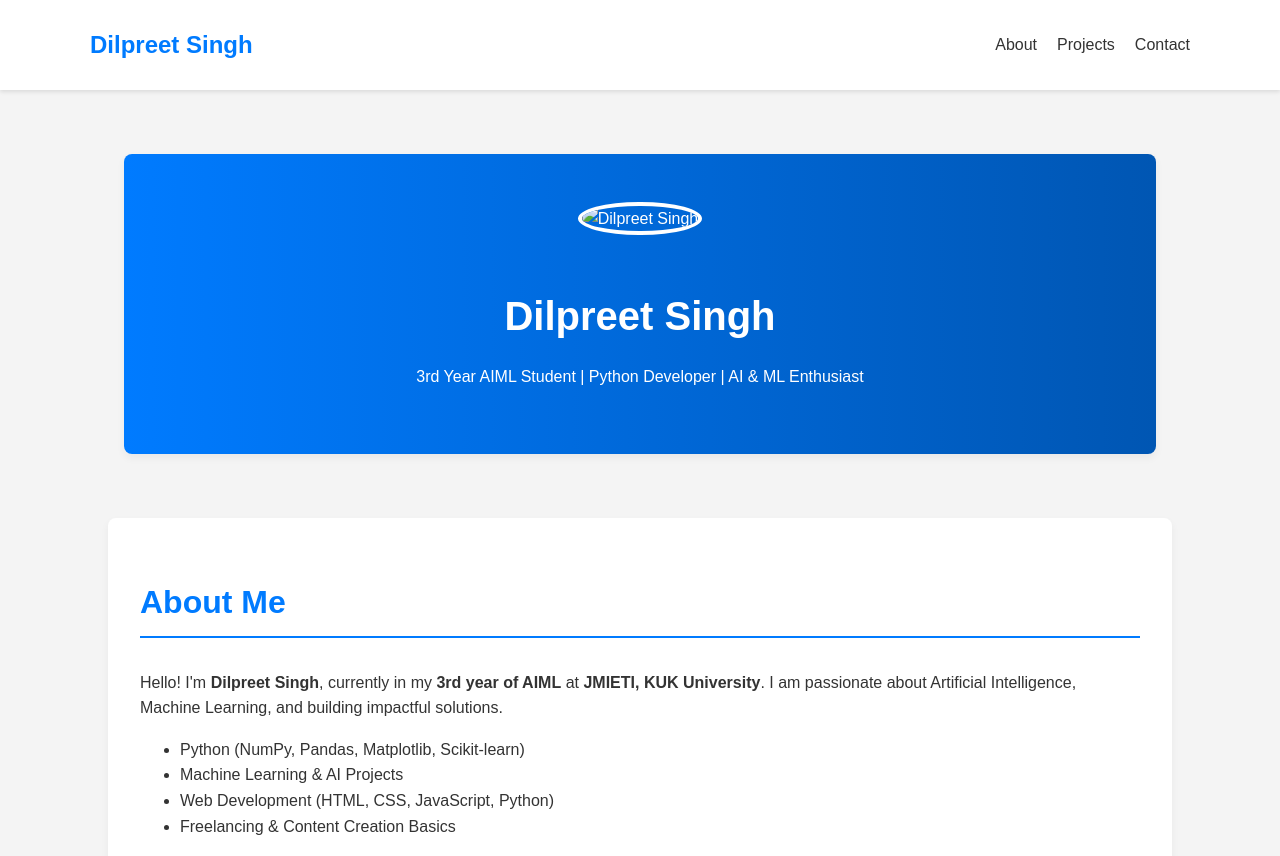
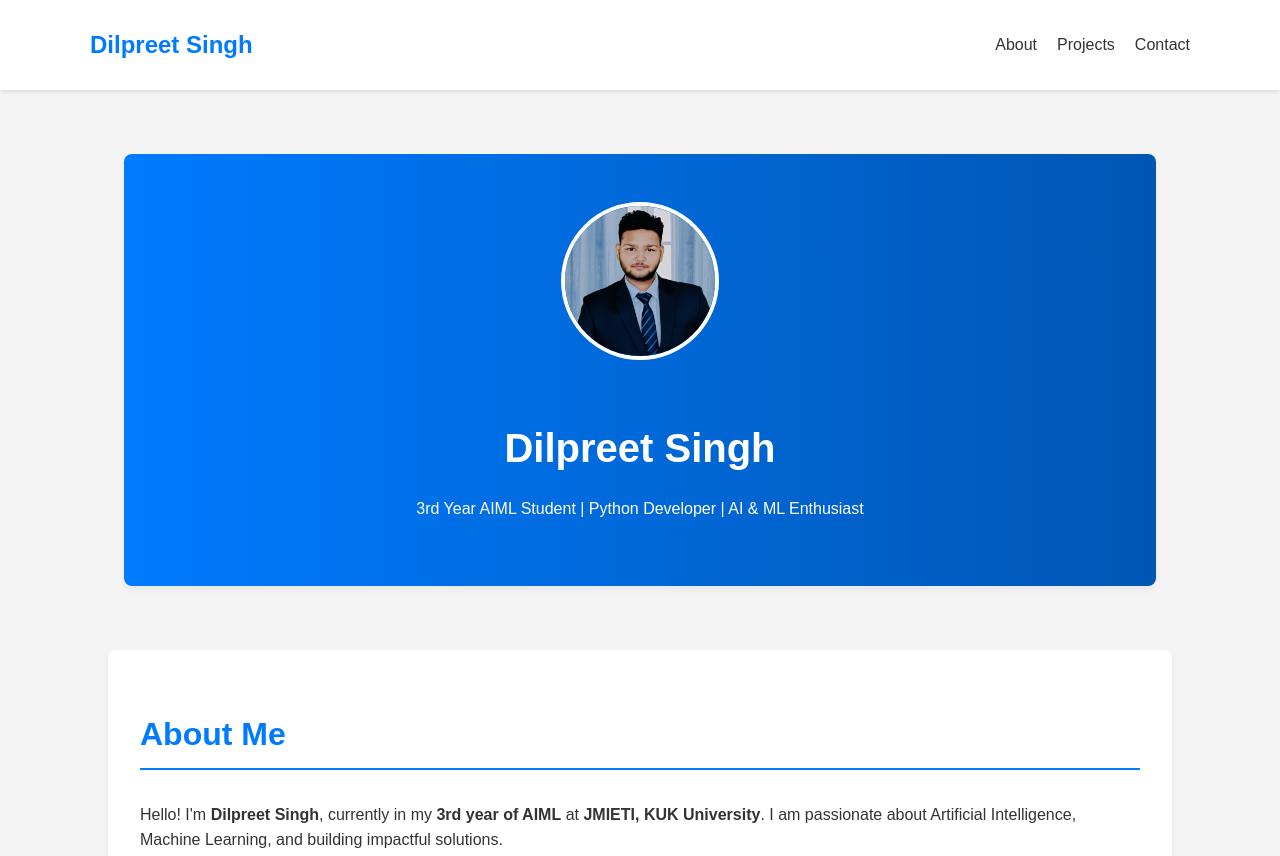
Before and after one commit to DilpreetSingh-rgb/bio1, a plain HTML site: page index.html in a window 1280 px wide. Shown: the top 856 px of the page. Drawn offline with Linux system fonts and the light colour scheme.

Commit message:
Update index.html

```diff
--- a/index.html
+++ b/index.html
@@ -22,7 +22,7 @@
 
   <!-- Hero -->
   <section id="hero">
-    <img src="" alt="Dilpreet Singh">
+    <img src="IMG_20250918_211746.jpg" alt="Dilpreet Singh">
     <div class="hero-text">
       <h1>Dilpreet Singh</h1>
       <p>3rd Year AIML Student | Python Developer | AI & ML Enthusiast</p>
```
